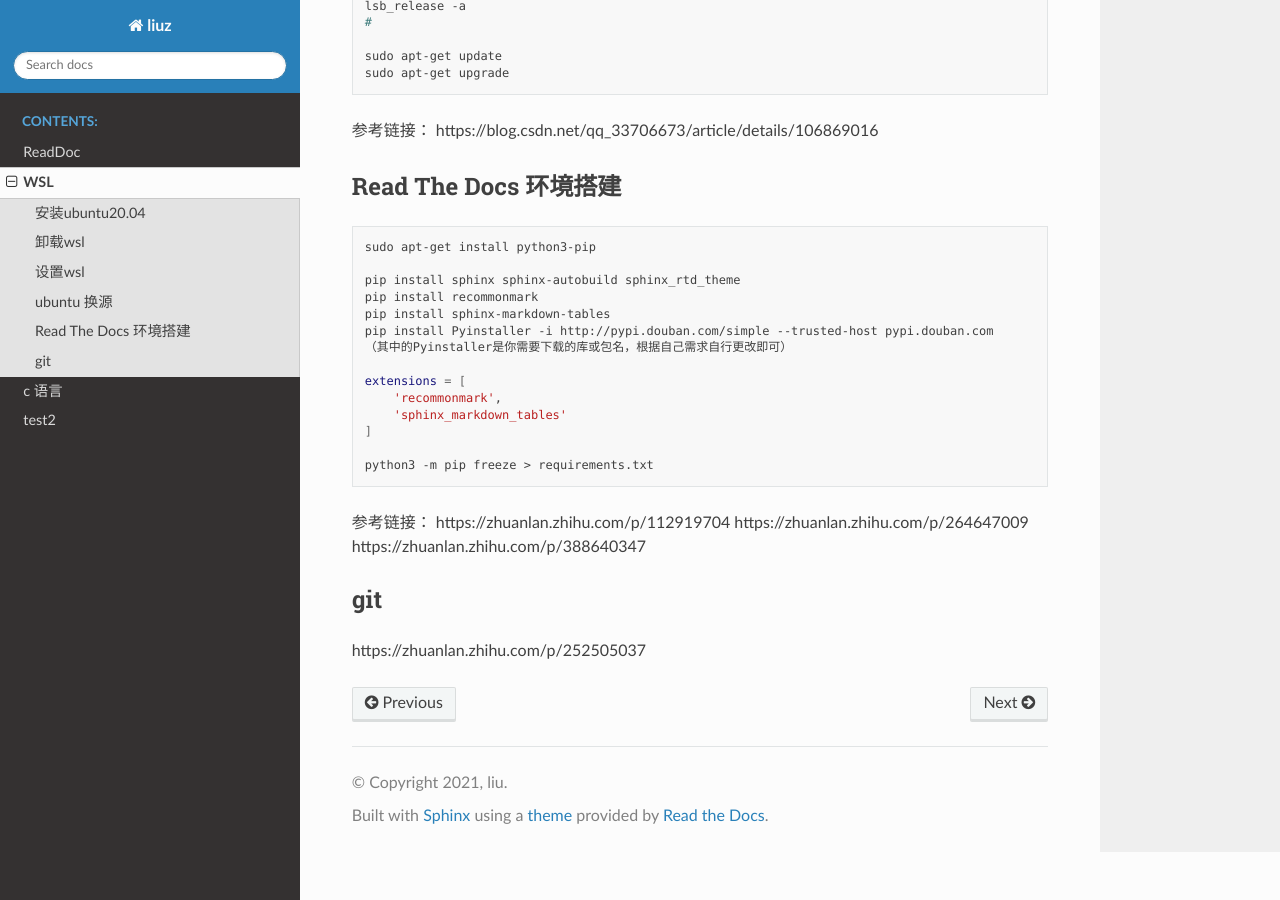
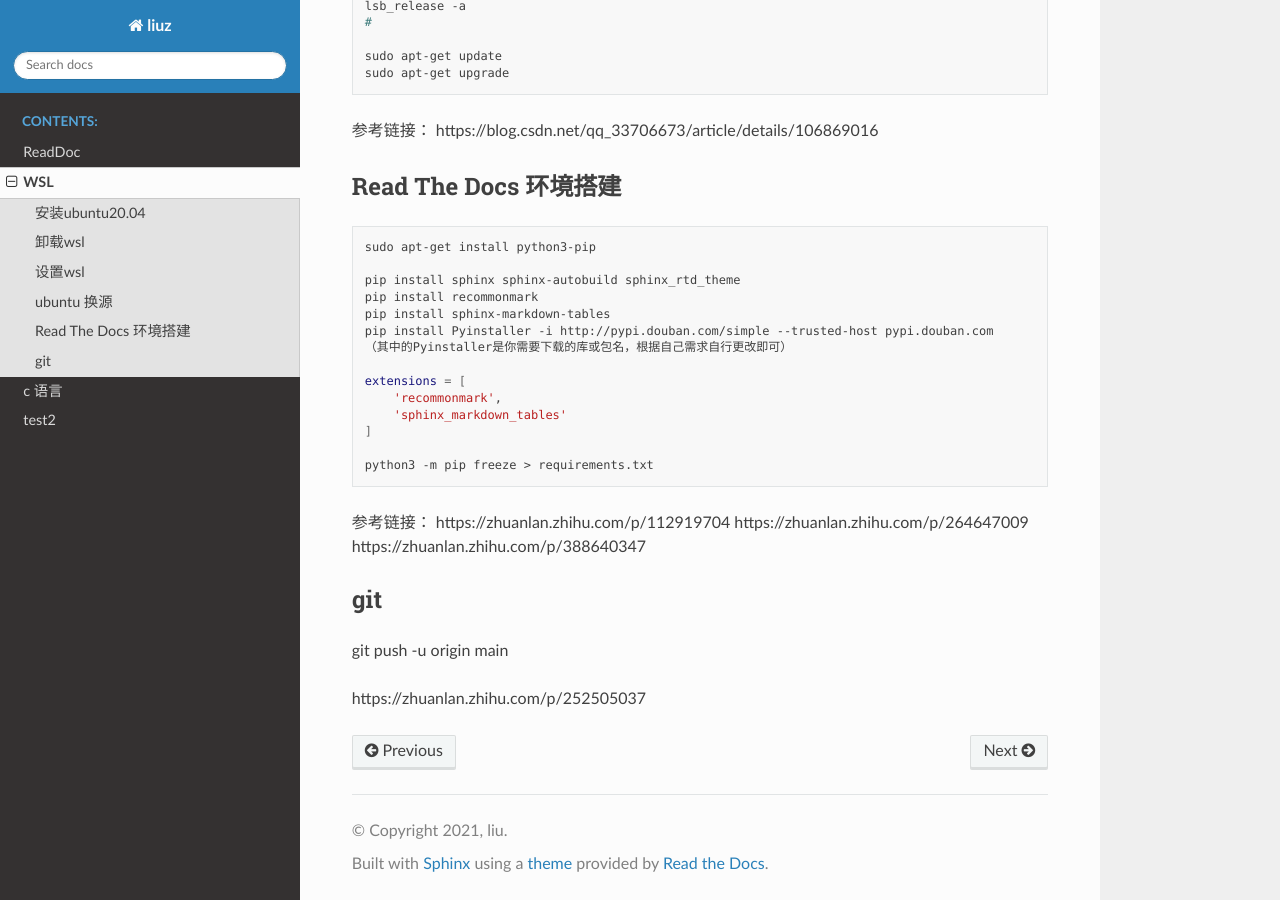
Before and after one commit to zhuangll/diary, a Sphinx documentation site: the page built from source/WSL.md, in a window 1280 px wide and 900 px high, scrolled down 816 px. Built offline with Sphinx 7.4.7 and the Read the Docs theme 2.0.0, drawn with Linux system fonts in a browser that asks for light colours.

Commit message:
git push -u origin main

```diff
--- a/source/WSL.md
+++ b/source/WSL.md
@@ -70,4 +70,6 @@ https://zhuanlan.zhihu.com/p/388640347
 
 ## git
 
+git push -u origin main
+
 https://zhuanlan.zhihu.com/p/252505037
```
